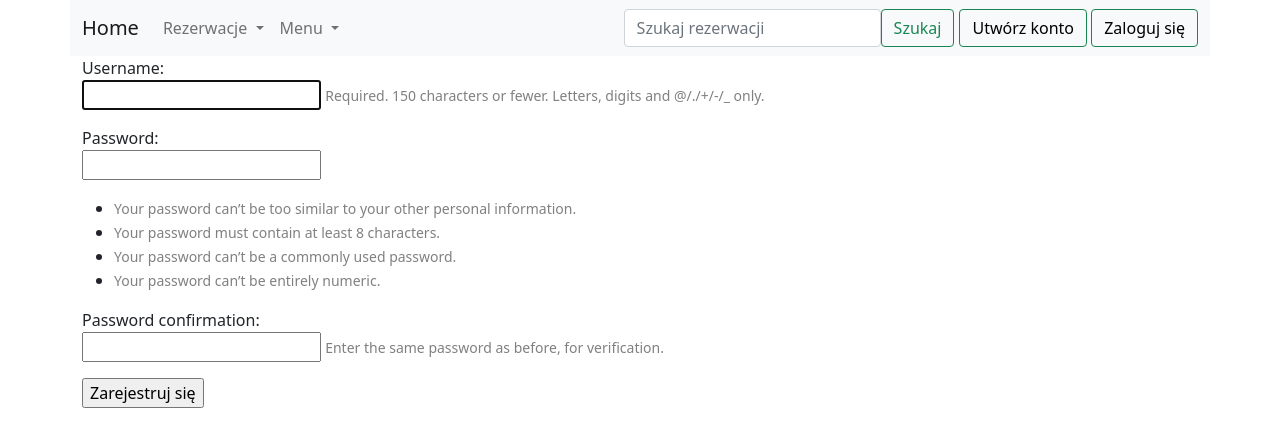
After one commit to KonradDominowski/Restaurant-Manager, a Django app: page /signup/ in a window 1280 px wide. The commit adds this page. Shown: the top 447 px of the page. Run offline with Django 4.2, Linux system fonts and the light colour scheme; some libraries are stand-ins or nearby versions.

Commit message:
added signup, login, logout functionalities

```diff
--- a/restaurant/manager_app/templates/base.html
+++ b/restaurant/manager_app/templates/base.html
@@ -18,9 +18,6 @@
 
     <div class="collapse navbar-collapse" id="navbarSupportedContent">
         <ul class="navbar-nav mr-auto">
-{#            <li class="nav-item active">#}
-{#                <a class="nav-link" href="{% url "index-view" %}">Home<span class="sr-only"></span></a>#}
-{#            </li>#}
             <li class="nav-item dropdown">
                 <a class="nav-link dropdown-toggle" href="{% url 'upcoming-reservations' %}" id="navbarDropdown"
                    role="button" data-bs-toggle="dropdown"
@@ -53,6 +50,20 @@
                    aria-label="Search">
             <button class="btn btn-outline-success my-2 my-sm-0 " type="submit">Szukaj</button>
         </form>
+        <div>
+            {% if not request.user.is_authenticated %}
+                <a href="{% url 'signup' %}" type="button"
+                   style="margin-left: 5px;"
+                   class="btn btn-light border border-success">Utwórz konto</a>
+
+                <a href="{% url 'login' %}?next={{ request.path }}" type="button"
+                   class="btn btn-light border border-success">Zaloguj się</a>
+            {% else %}
+                <a href="{% url 'logout' %}?next={{ request.path }}" type="button"
+                   style="margin-left: 5px;"
+                   class="btn btn-light border border-success">Wyloguj się {{ request.user.username }}</a>
+            {% endif %}
+        </div>
     </div>
 </nav>
 
--- /dev/null
+++ b/restaurant/manager_app/templates/signup.html
@@ -0,0 +1,19 @@
+{% extends 'base.html' %}
+{% block content %}
+    <form method="post">
+        {% csrf_token %}
+        {% for field in form %}
+            <p>
+                {{ field.label_tag }}<br>
+                {{ field }}
+                {% if field.help_text %}
+                    <small style="color: grey">{{ field.help_text }}</small>
+                {% endif %}
+                {% for error in field.errors %}
+                    <p style="color: red">{{ error }}</p>
+                {% endfor %}
+            </p>
+        {% endfor %}
+        <input type="submit" value="Zarejestruj się">
+    </form>
+{% endblock %}
--- a/restaurant/manager_app/views.py
+++ b/restaurant/manager_app/views.py
@@ -1,5 +1,7 @@
 from datetime import date, timedelta
 
+from django.contrib.auth import authenticate, login
+from django.contrib.auth.forms import UserCreationForm
 from django.db import IntegrityError
 from django.http import HttpResponse
 from django.shortcuts import render, redirect
@@ -29,6 +31,7 @@ def get_dishes_by_type():
 
 class IndexView(View):
     def get(self, request):
+        print(request.user.is_authenticated)
         today = date.today()
         reservations = Reservation.objects.filter(date=today).order_by('hour')
         all_guests = sum(i.guest_number for i in reservations)
@@ -154,13 +157,6 @@ class SaveMenuToReservation(View):
         return redirect(reverse('reservation-details', kwargs={'res_id': res_id}))
 
 
-class DeleteReservation(View):
-    def post(self, request, res_id):
-        reservation = Reservation.objects.get(id=res_id)
-        reservation.delete()
-        return redirect(reverse('upcoming-reservations'))
-
-
 class RemoveMenuFromReservation(View):
     def post(self, request, res_id):
         reservation = Reservation.objects.get(id=res_id)
@@ -182,6 +178,13 @@ class SaveInfoToReservation(View):
         if form.is_valid():
             form.save()
         return redirect(reverse('reservation-details', kwargs={'res_id': res_id}))
+
+
+class DeleteReservation(View):
+    def post(self, request, res_id):
+        reservation = Reservation.objects.get(id=res_id)
+        reservation.delete()
+        return redirect(reverse('upcoming-reservations'))
 
 
 class ReservationsSearchView(View):
@@ -260,3 +263,25 @@ class UpdateMenuView(UpdateView):
     model = Menu
     fields = '__all__'
     template_name = 'menu-update.html'
+
+
+class SignUpView(View):
+    def get(self, request):
+        form = UserCreationForm()
+        ctx = {
+            'form': form
+        }
+        return render(request, 'signup.html', ctx)
+
+    def post(self, request):
+        form = UserCreationForm(request.POST)
+        if form.is_valid():
+            form.save()
+            username = form.cleaned_data.get('username')
+            raw_password = form.cleaned_data.get('password1')
+            user = authenticate(username=username, password=raw_password)
+            login(request, user)
+            return redirect(reverse('index-view'))
+        return redirect('signup')
+
+#TODO Logout view, redirect back to where logged in
--- a/restaurant/restaurant/urls.py
+++ b/restaurant/restaurant/urls.py
@@ -15,15 +15,18 @@ Including another URLconf
 """
 
 from django.contrib import admin
-from django.urls import path
+from django.urls import path, reverse
+from django.contrib.auth import views as auth_views
 from manager_app.views import IndexView, CreateDishView, CreateReservationView, UpcomingReservationsView, \
     CreateMenuView, DetailMenuView, MenuListView, ReservationDetailView, SaveTableToReservation, SaveMenuToReservation, \
     SaveInfoToReservation, ReservationsSearchView, DishListView, RemoveMenuFromReservation, UpdateMenuView, \
-    SaveGuestsToReservation, DeleteReservation
-
+    SaveGuestsToReservation, DeleteReservation, SignUpView
 urlpatterns = [
     path('admin/', admin.site.urls),
     path('', IndexView.as_view(), name='index-view'),
+    path('signup/', SignUpView.as_view(), name='signup'),
+    path('login/', auth_views.LoginView.as_view(), name='login'),
+    path('logout/', auth_views.LogoutView.as_view(next_page='/'), name='logout'),
     path('menu/add/', CreateMenuView.as_view(), name='create-menu'),
     path('menu/list/', MenuListView.as_view(), name='menu-list'),
     path('menu/update/', UpdateMenuView.as_view(), name='menu-update'),
@@ -36,8 +39,8 @@ urlpatterns = [
     path('reservations/details/<int:res_id>', ReservationDetailView.as_view(), name='reservation-details'),
     path('reservations/details/<int:res_id>/savetable', SaveTableToReservation.as_view(), name='save-table'),
     path('reservations/details/<int:res_id>/savemenu', SaveMenuToReservation.as_view(), name='save-menu'),
+    path('reservations/details/<int:res_id>/removemenu', RemoveMenuFromReservation.as_view(), name='remove-menu'),
     path('reservations/details/<int:res_id>/saveinfo', SaveInfoToReservation.as_view(), name='save-info'),
     path('reservations/details/<int:res_id>/saveguests', SaveGuestsToReservation.as_view(), name='save-guests'),
     path('reservations/details/<int:res_id>/delete', DeleteReservation.as_view(), name='delete-reservation'),
-    path('reservations/details/<int:res_id>/removemenu', RemoveMenuFromReservation.as_view(), name='remove-menu'),
 ]
```
Also changed, not shown: restaurant/manager_app/templates/registration/login.html (added, +8 -0 lines).
